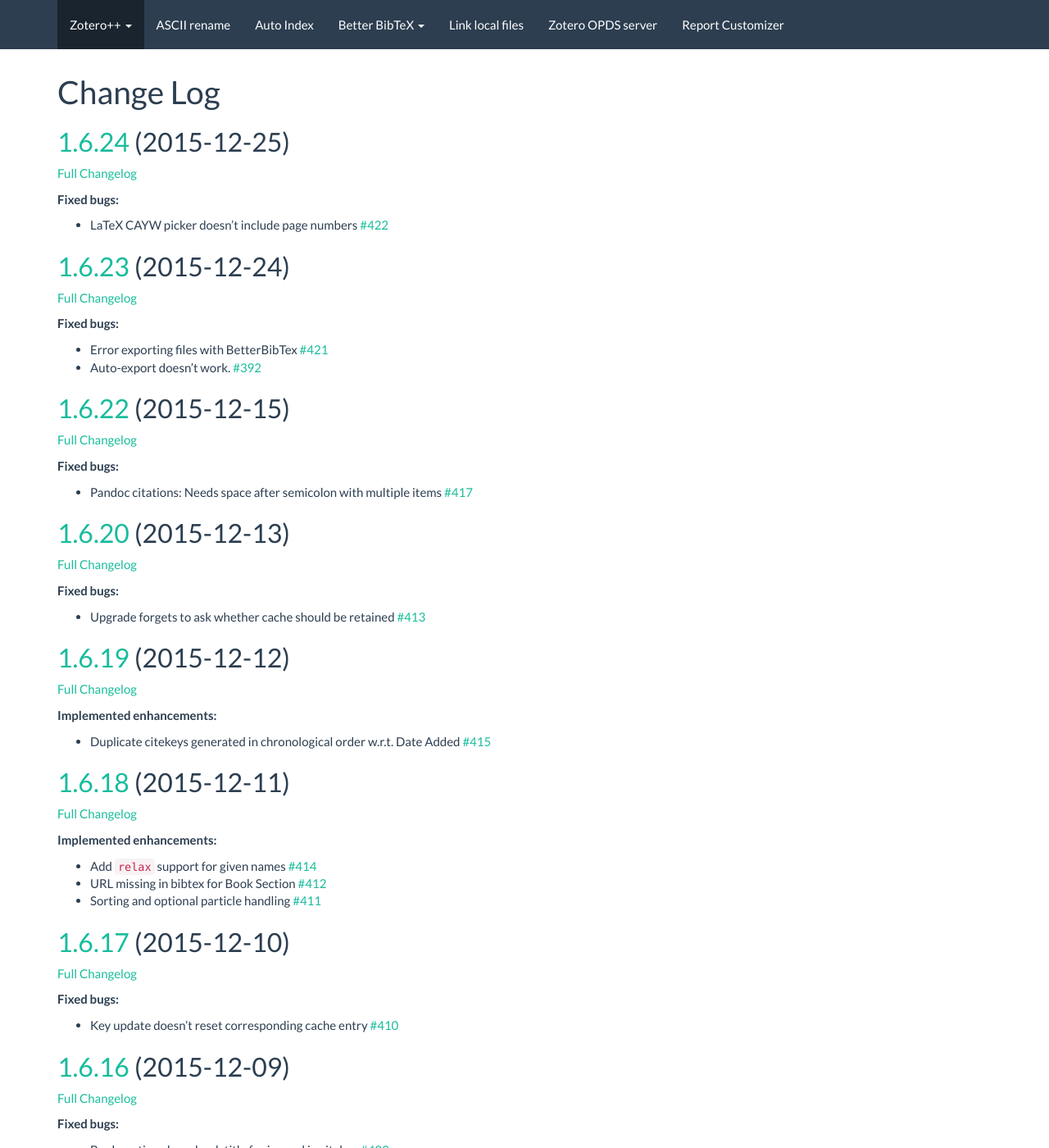
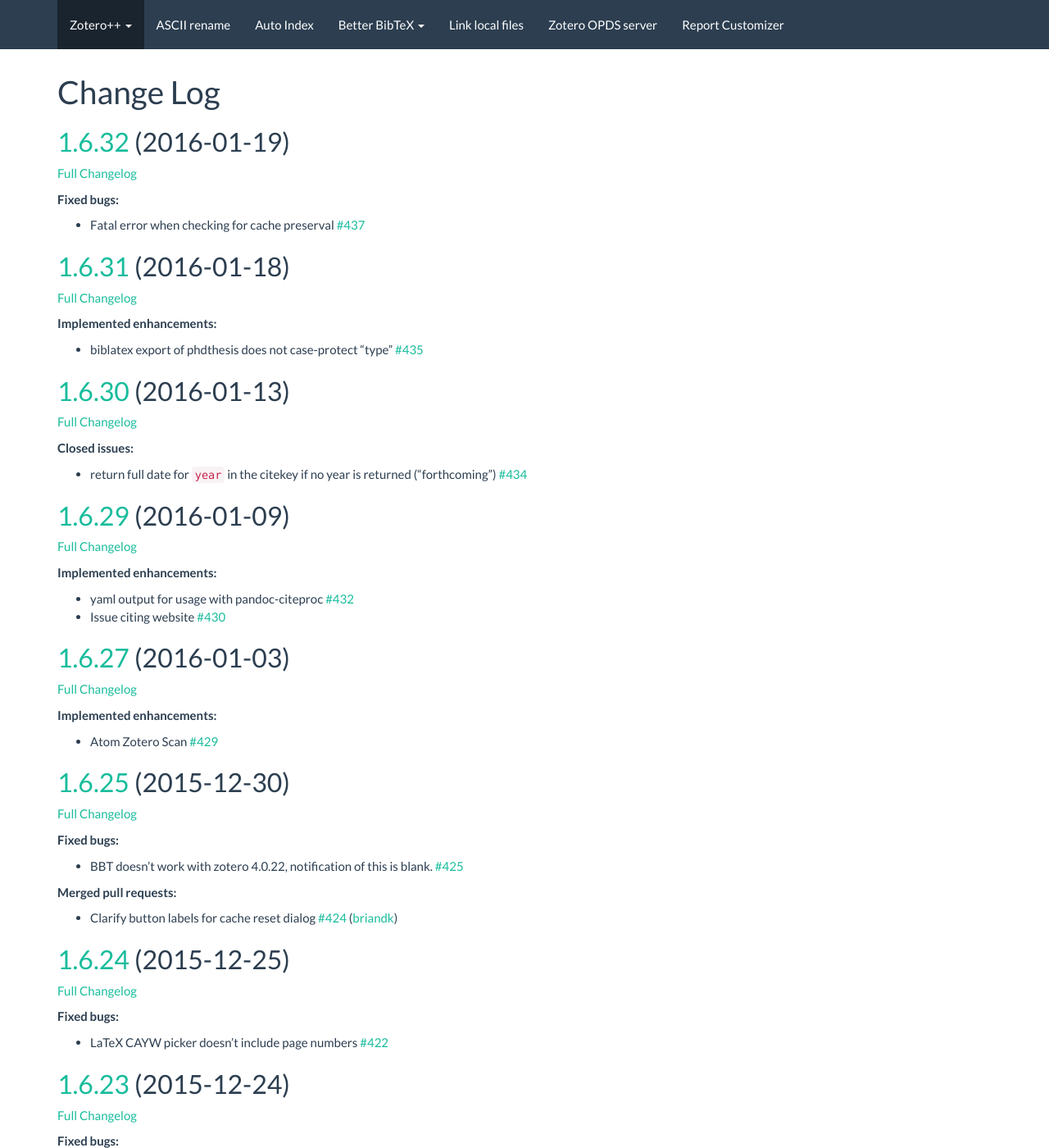
Before and after one commit to edwinksl/ZotPlus.github.io, a Jekyll site: the page built from better-bibtex/CHANGELOG.md, in a window 1280 px wide and 1400 px high. Shown: the whole window at 82% size. Built offline with Jekyll 4.4.1, drawn with Linux system fonts in a browser that asks for light colours; nearby versions of some CDN libraries; comment, search, counter and statistics services are not loaded; some of the changed text lies outside the part shown.

Commit message:
ascii-rename 0.0.40 / auto-index 0.0.36 / better-bibtex 1.6.31  / debug-bridge 0.1.0 / link-local-files 0.0.9 / opds 0.0.10 / report-customizer 0.2.19

```diff
--- a/better-bibtex/CHANGELOG.md
+++ b/better-bibtex/CHANGELOG.md
@@ -2,6 +2,53 @@
 title: Change log
 ---
 # Change Log
+
+## [1.6.32](https://github.com/ZotPlus/zotero-better-bibtex/tree/1.6.32) (2016-01-19)
+[Full Changelog](https://github.com/ZotPlus/zotero-better-bibtex/compare/1.6.31...1.6.32)
+
+**Fixed bugs:**
+
+- Fatal error when checking for cache preserval [\#437](https://github.com/ZotPlus/zotero-better-bibtex/issues/437)
+
+## [1.6.31](https://github.com/ZotPlus/zotero-better-bibtex/tree/1.6.31) (2016-01-18)
+[Full Changelog](https://github.com/ZotPlus/zotero-better-bibtex/compare/1.6.30...1.6.31)
+
+**Implemented enhancements:**
+
+- biblatex export of phdthesis does not case-protect "type" [\#435](https://github.com/ZotPlus/zotero-better-bibtex/issues/435)
+
+## [1.6.30](https://github.com/ZotPlus/zotero-better-bibtex/tree/1.6.30) (2016-01-13)
+[Full Changelog](https://github.com/ZotPlus/zotero-better-bibtex/compare/1.6.29...1.6.30)
+
+**Closed issues:**
+
+- return full date for `year` in the citekey if no year is returned \("forthcoming"\) [\#434](https://github.com/ZotPlus/zotero-better-bibtex/issues/434)
+
+## [1.6.29](https://github.com/ZotPlus/zotero-better-bibtex/tree/1.6.29) (2016-01-09)
+[Full Changelog](https://github.com/ZotPlus/zotero-better-bibtex/compare/1.6.27...1.6.29)
+
+**Implemented enhancements:**
+
+- yaml output for usage with pandoc-citeproc [\#432](https://github.com/ZotPlus/zotero-better-bibtex/issues/432)
+- Issue citing website [\#430](https://github.com/ZotPlus/zotero-better-bibtex/issues/430)
+
+## [1.6.27](https://github.com/ZotPlus/zotero-better-bibtex/tree/1.6.27) (2016-01-03)
+[Full Changelog](https://github.com/ZotPlus/zotero-better-bibtex/compare/1.6.25...1.6.27)
+
+**Implemented enhancements:**
+
+- Atom Zotero Scan [\#429](https://github.com/ZotPlus/zotero-better-bibtex/issues/429)
+
+## [1.6.25](https://github.com/ZotPlus/zotero-better-bibtex/tree/1.6.25) (2015-12-30)
+[Full Changelog](https://github.com/ZotPlus/zotero-better-bibtex/compare/1.6.24...1.6.25)
+
+**Fixed bugs:**
+
+- BBT doesn't work with zotero 4.0.22, notification of this is blank.  [\#425](https://github.com/ZotPlus/zotero-better-bibtex/issues/425)
+
+**Merged pull requests:**
+
+- Clarify button labels for cache reset dialog [\#424](https://github.com/ZotPlus/zotero-better-bibtex/pull/424) ([briandk](https://github.com/briandk))
 
 ## [1.6.24](https://github.com/ZotPlus/zotero-better-bibtex/tree/1.6.24) (2015-12-25)
 [Full Changelog](https://github.com/ZotPlus/zotero-better-bibtex/compare/1.6.23...1.6.24)
```
Also changed, not shown: other parts of better-bibtex/CHANGELOG.md (+9 -9 lines), s3.html (+2 -2 lines), s3.json (+3 -3 lines), Gemfile.lock.
